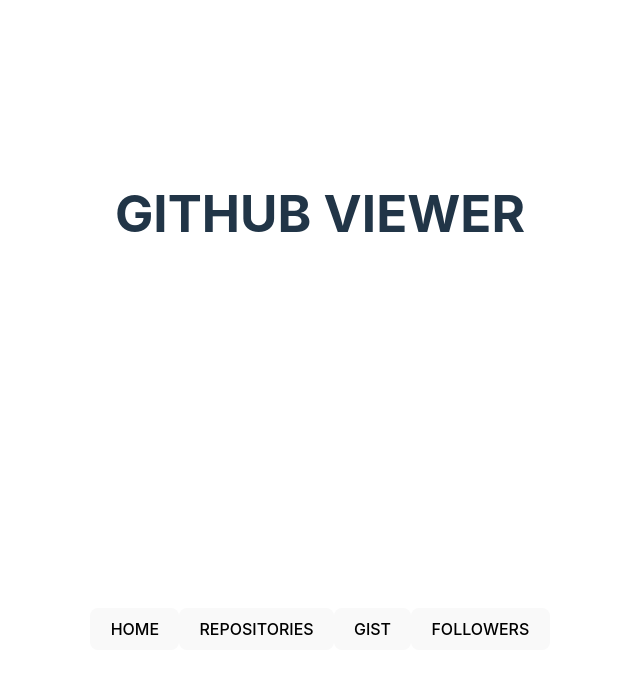
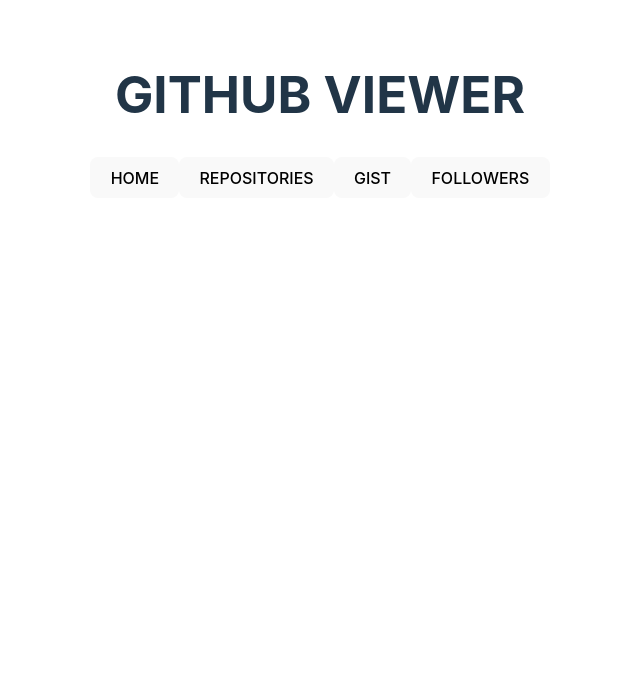
Before and after one commit to singh-ritu/GitHub_Demo, a React (Vite) app: page / in a window 1280 px wide. Shown: the top 674 px of the page, without its empty margins (320-960 px from the left). Built offline with nearby package versions, Linux system fonts and the light colour scheme.

Commit message:
removed vertical center of body elements

```diff
--- a/src/index.css
+++ b/src/index.css
@@ -26,7 +26,6 @@ a:hover {
 body {
   margin: 0;
   display: flex;
-  place-items: center;
   min-width: 320px;
   min-height: 100vh;
 }
@@ -68,7 +67,7 @@ button:focus-visible {
   }
 }
 .Heading {
-  margin-bottom: 80%;
+  /* margin-bottom: 80%; */
 }
 .Navigation_btns {
   display: flex;
```
